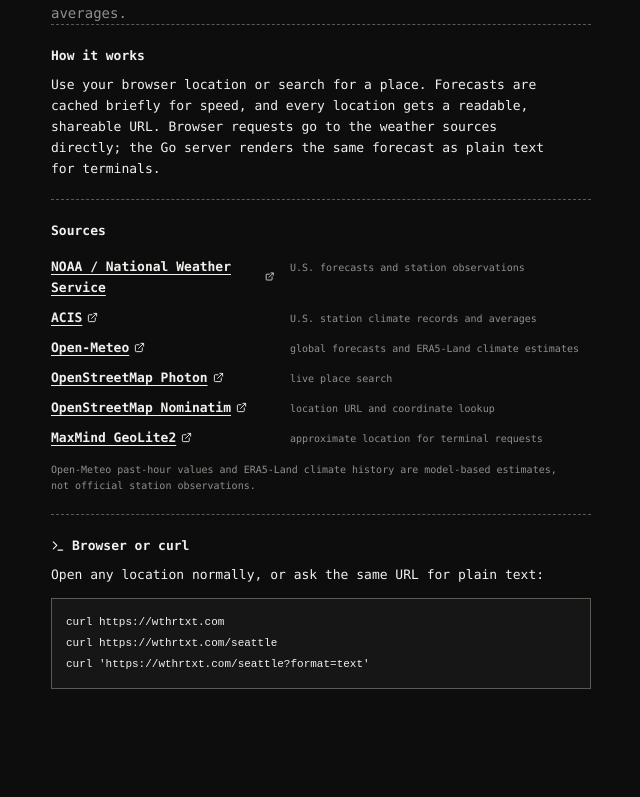
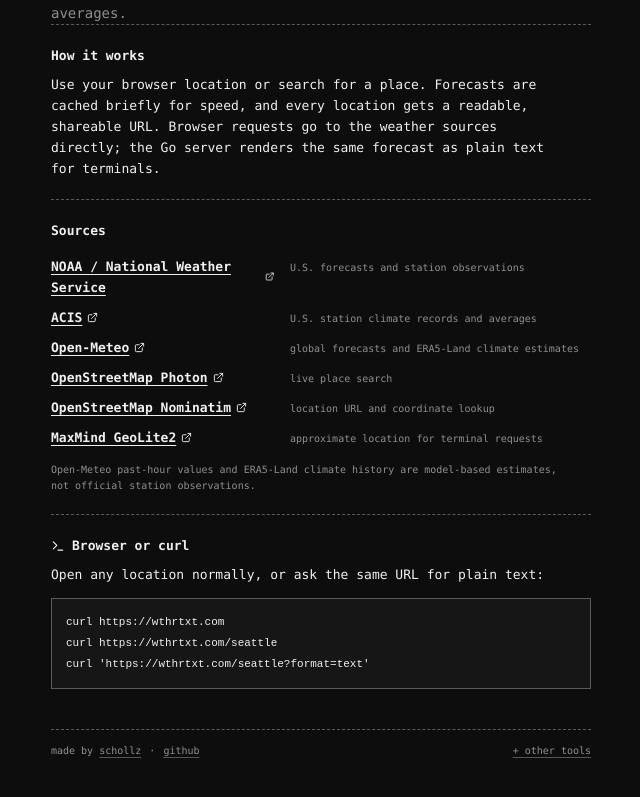
Before and after one commit to schollz/weather.schollz.com, a Next.js app: page /about in a window 1280 px wide. Shown: the part 247-1044 px from the top of the page, without its empty margins (319-959 px from the left). Before the commit the page ends 1000 px from the top, so only its background shows below. Built offline with nearby package versions, Linux system fonts and the light colour scheme.

Commit message:
feat: add metric units Fixes #4

```diff
--- a/app/about/page.tsx
+++ b/app/about/page.tsx
@@ -6,6 +6,7 @@
   SITE_URL,
   SOCIAL_IMAGE,
 } from "../site";
+import ProjectFooter from "../project-footer";
 import ThemeToggle from "../theme-toggle";
 
 const ABOUT_DESCRIPTION =
@@ -204,6 +205,7 @@
           </pre>
         </section>
       </article>
+      <ProjectFooter />
     </main>
   );
 }
--- a/app/globals.css
+++ b/app/globals.css
@@ -479,6 +479,100 @@
   color: var(--foreground);
 }
 
+.project-footer {
+  display: flex;
+  position: relative;
+  align-items: center;
+  justify-content: space-between;
+  margin-top: 28px;
+  padding-top: 13px;
+  border-top: 1px dashed var(--line);
+  color: var(--muted);
+  font-size: 10px;
+}
+
+.project-footer a,
+.tools-menu summary {
+  text-decoration: underline;
+  text-decoration-color: color-mix(in srgb, var(--muted) 55%, transparent);
+  text-underline-offset: 3px;
+}
+
+.project-footer a:hover,
+.project-footer a:focus-visible,
+.tools-menu summary:hover,
+.tools-menu summary:focus-visible {
+  color: var(--foreground);
+  outline: none;
+  text-decoration-color: currentcolor;
+}
+
+.project-footer-links {
+  display: flex;
+  gap: 8px;
+  align-items: center;
+  flex-wrap: wrap;
+}
+
+.tools-menu {
+  position: relative;
+}
+
+.tools-menu summary {
+  cursor: pointer;
+  list-style: none;
+}
+
+.tools-menu summary::-webkit-details-marker {
+  display: none;
+}
+
+.tools-menu summary::before {
+  content: "+ ";
+}
+
+.tools-menu[open] summary::before {
+  content: "− ";
+}
+
+.tools-menu ul {
+  position: absolute;
+  z-index: 20;
+  right: 0;
+  bottom: calc(100% + 8px);
+  width: max-content;
+  min-width: 220px;
+  margin: 0;
+  padding: 0;
+  border: 1px solid var(--foreground);
+  background: var(--background);
+  box-shadow: 4px 4px 0
+    color-mix(in srgb, var(--foreground) 14%, transparent);
+  list-style: none;
+}
+
+.tools-menu li + li {
+  border-top: 1px dotted color-mix(in srgb, var(--line) 65%, transparent);
+}
+
+.tools-menu li a {
+  display: grid;
+  grid-template-columns: 54px 1fr;
+  gap: 10px;
+  padding: 7px 9px;
+  text-decoration: none;
+}
+
+.tools-menu li a:hover,
+.tools-menu li a:focus-visible {
+  background: color-mix(in srgb, var(--foreground) 7%, transparent);
+}
+
+.tools-menu strong {
+  color: var(--foreground);
+  font-weight: 600;
+}
+
 .about-page {
   padding: 26px 0 12px;
 }
--- /dev/null
+++ b/app/project-footer.tsx
@@ -0,0 +1,53 @@
+const TOOLS = [
+  {
+    description: "send files with croc",
+    href: "https://getcroc.com",
+    name: "croc",
+  },
+  {
+    description: "write, read anywhere",
+    href: "https://cowyo.com",
+    name: "cowyo",
+  },
+];
+
+export default function ProjectFooter() {
+  return (
+    <footer className="project-footer">
+      <div className="project-footer-links">
+        <span>
+          made by{" "}
+          <a
+            href="https://github.com/sponsors/schollz"
+            rel="noreferrer"
+            target="_blank"
+          >
+            schollz
+          </a>
+        </span>
+        <span aria-hidden="true">·</span>
+        <a
+          href="https://github.com/schollz/wthrtxt"
+          rel="noreferrer"
+          target="_blank"
+        >
+          github
+        </a>
+      </div>
+
+      <details className="tools-menu">
+        <summary>other tools</summary>
+        <ul>
+          {TOOLS.map((tool) => (
+            <li key={tool.href}>
+              <a href={tool.href} rel="noreferrer" target="_blank">
+                <strong>{tool.name}</strong>
+                <span>{tool.description}</span>
+              </a>
+            </li>
+          ))}
+        </ul>
+      </details>
+    </footer>
+  );
+}
--- a/app/weather-client.tsx
+++ b/app/weather-client.tsx
@@ -52,6 +52,7 @@
   formatWind,
   usesMetricUnits,
 } from "./units.mjs";
+import ProjectFooter from "./project-footer";
 
 const DISPLAY_HOURS = Array.from({ length: 18 }, (_, index) => index + 5);
 const SEATTLE = { latitude: 47.6062, longitude: -122.3321 };
@@ -3520,6 +3521,7 @@
           )}
         </section>
       )}
+      <ProjectFooter />
       {tooltip ? (
         <div
           className="tooltip-layer"
```
Also changed, not shown: 1 other file (tests, documents, lock files or other folders).
